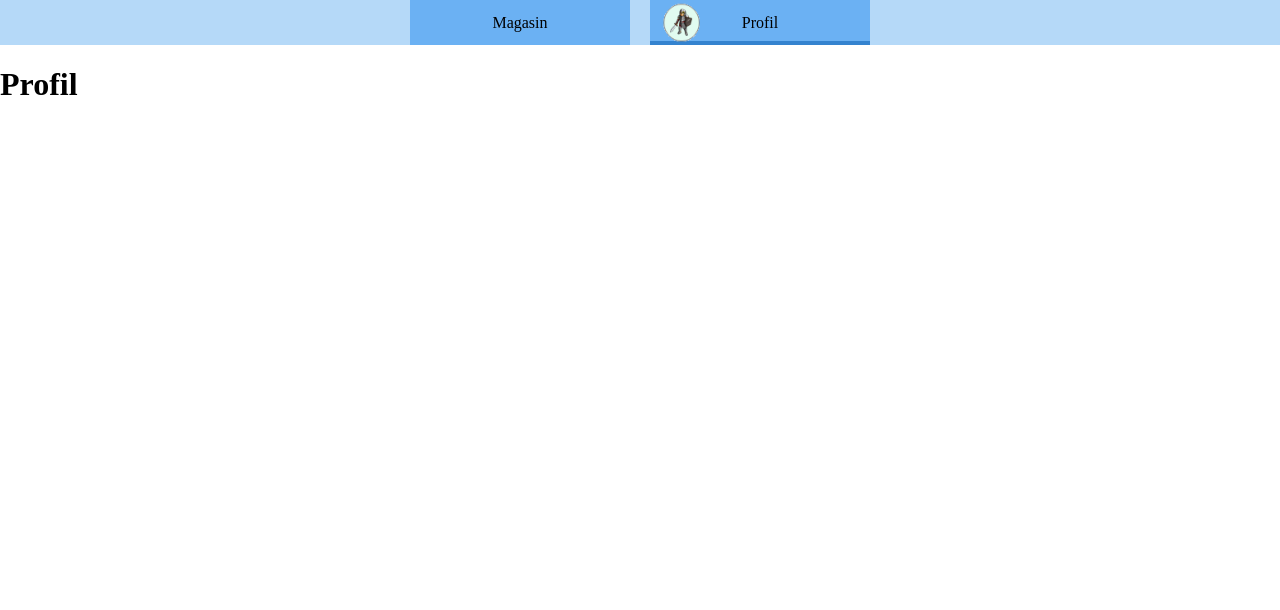
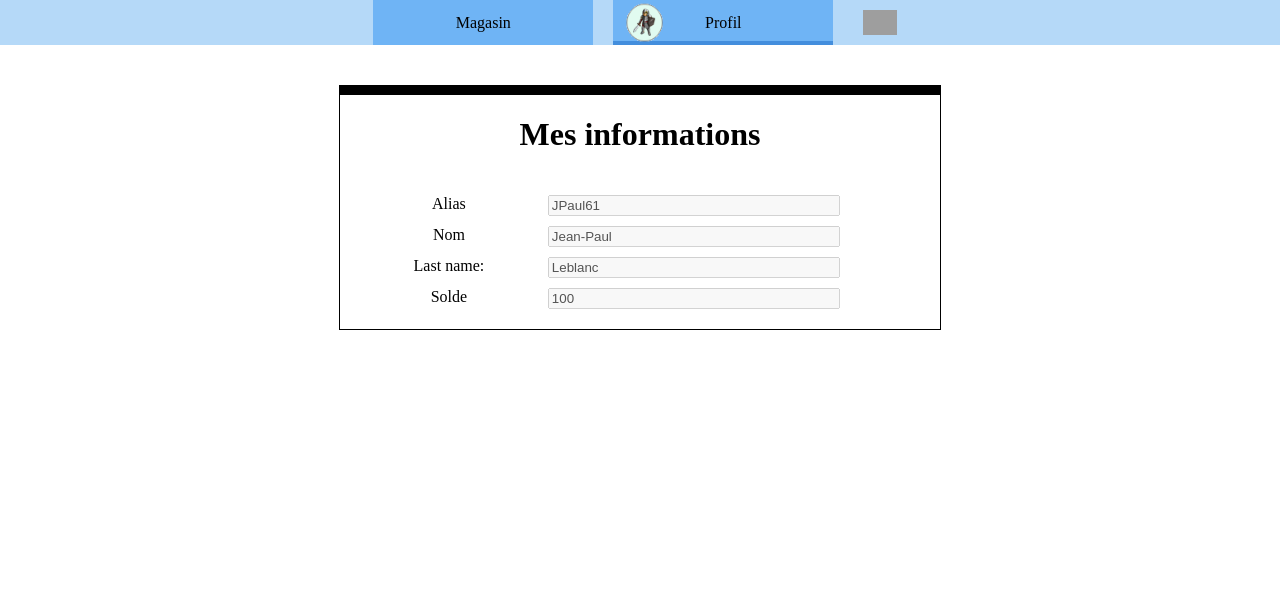
Before and after one commit to Snowywons/Chevaleresk, a PHP site: page /profile.php in a window 1280 px wide. Shown: the top 610 px of the page. Run offline with PHP 8.4, Linux system fonts and the light colour scheme; the visitor is signed in with stand-in values (Sample User, id 1); a stand-in replaces the project's code that opens the database connection; grey boxes are pictures that could not be loaded.

Commit message:
Second Commit

```diff
--- a/header.php
+++ b/header.php
@@ -37,8 +37,8 @@ else
                 <p onclick="redirect('profile.php')"></p>
                 Profil
                 <ul>
-                    <li id="shoppingcart" onclick="redirect('shoppingcart.php')">
-                        Panier d'achat
+                    <li id="modify" onclick="redirect('modify.php')">
+                        Modifier
                     </li>
                     <li id="inventory" onclick="redirect('inventory.php')">
                         Inventaire
@@ -48,6 +48,10 @@ else
                     </li>
                 </ul>
             </nav>
+            <nav id="shoppingcart" class="IconOnly">
+                <img src="./Icons/ShoppingCartIcon.png"/>
+                <p onclick="redirect('shoppingcart.php')"></p>
+            </nav>
 HTML;
 }
 echo <<<HTML
--- a/inventory.php
+++ b/inventory.php
@@ -3,7 +3,7 @@ include_once "sessionCheck.php";
 include_once "header.php";
 
 echo "
-<main>
+<main class='inventoryPage'>
     <h1>Inventaire</h1>
 </main>";
 
--- a/profile.php
+++ b/profile.php
@@ -1,11 +1,58 @@
 <?php
 include_once "sessionCheck.php";
 include_once "header.php";
+include_once "dbUtilities.php";
 
-echo "
-<main>
-    <h1>Profil</h1>
-</main>";
+/****************************************************************************************************
+ * Pour exemple seulement
+ ****************************************************************************************************/
+$debug = false; //Mettre à true pour faire des test
+
+if ($debug) {
+    $conn = connectDB("167.114.152.54", "dbchevalersk13", "chevalier13", "x7ad6a84");
+    $records = [];
+
+    if ($conn) {
+        echo "Connexion établie";
+        $query = "SELECT * FROM Joueurs;";
+
+        try {
+            $records = $conn->query($query)->fetchall();
+        } catch (PDOException $e) { }
+    }
+
+    var_dump($records);
+}
+
+/****************************************************************************************************/
+
+
+//Exemple d'information reçu de la bd
+$myInfosString = "JPaul61, Leblanc, Jean-Paul, 100, Password12345";
+
+$myInfosArray = explode(", ", $myInfosString);
+$alias = $myInfosArray[0];
+$lastName = $myInfosArray[1];
+$firstName = $myInfosArray[2];
+$balance = $myInfosArray[3];
+
+echo <<<HTML
+    <main class='profilePage'>
+        <h1>Mes informations</h1>
+        <form action="">
+            <fieldset>
+                <label for="alias">Alias</label>
+                <input type="text" id="alias" name="alias" value="$alias" disabled>
+                <label for="firstName">Nom</label>
+                <input type="text" id="firstName" name="firstName" value="$firstName" disabled>
+                <label for="lastName">Last name:</label>
+                <input type="text" id="lastName" name="lastName" value="$lastName" disabled>
+                <label for="balance">Solde</label>
+                <input type="text" id="balance" name="balance" value="$balance" disabled>
+            </fieldset>
+        </form>
+    </main>
+HTML;
 
 include_once "footer.php";
 ?>
--- a/register.php
+++ b/register.php
@@ -3,7 +3,7 @@ include_once "sessionCheck.php";
 include_once "header.php";
 
 echo "
-<main>
+<main class='registerPage'>
     <h1>Inscription</h1>
 </main>";
 
--- a/shoppingcart.php
+++ b/shoppingcart.php
@@ -3,7 +3,7 @@ include_once "sessionCheck.php";
 include_once "header.php";
 
 echo "
-<main>
+<main class='shoppingcartPage'>
     <h1>Panier d'achat</h1>
 </main>";
 
--- a/style.css
+++ b/style.css
@@ -4,8 +4,8 @@
     --nav-height: 25px;
     --nav-padding: 10px;
     --nav-headerColor: #b5d9f8;
-    --nav-currentPageColor: #3483cf;
-    --nav-buttonColor: #6bb1f3;
+    --nav-currentPageColor: #438edd;
+    --nav-buttonColor: #6fb4f5;
     --nav-buttonHoverColor: #5f9cd3;
 
     --nav-storeCategoryTitle: #6bb1f3;
@@ -50,6 +50,12 @@ nav > nav
     cursor: pointer;
 }
 
+nav > nav.IconOnly
+{
+    width: auto;
+    background-color: transparent;
+}
+
 nav > p
 {
     position: absolute;
@@ -63,6 +69,13 @@ nav > img
     position: absolute;
     left: 5%;
     height: 90%;
+}
+
+nav.IconOnly > img
+{
+    position: relative;
+    left: 0;
+    height: 100%;
 }
 
 nav ul
@@ -152,9 +165,20 @@ nav input[type=checkbox]
     align-items: center;
     justify-content: space-evenly;
     width: 150px;
-    border: 1px solid black;
+    border-left: 0;
+    border-top: 0;
+    border-right: 1px;
+    border-bottom: 1px;
+    border-style: solid;
+    border-color: #4f4f4f;
     padding: 5px;
     user-select: none;
+    background-color: rgba(0,0,0,0.1);
+}
+
+.filter.opened
+{
+    background-color: rgba(0,0,0,0.15);
 }
 
 .filter > img
@@ -170,7 +194,7 @@ nav input[type=checkbox]
 
 .filter:hover
 {
-    background-color: rgba(0,0,0,0.2);
+    background-color: rgba(0,0,0,0.25);
     cursor: pointer;
 }
 
@@ -190,3 +214,45 @@ nav input[type=checkbox]
 {
     display: none;
 }
+
+/************************************
+ *             Profil
+ ************************************/
+
+.profilePage, .modifyPage, .inventoryPage, .shoppingcartPage, .registerPage
+{
+    width: 600px;
+    margin: 40px auto;
+    border: 1px solid black;
+    text-align: center;
+    border-top: 10px solid black;
+}
+
+.personalInfosContainer
+{
+    display: grid;
+    grid-template-columns: auto auto;
+    align-items: center;
+}
+
+.personalInfosContainer > p
+{
+    padding: 10px;
+    margin: 0;
+}
+
+fieldset
+{
+    width: 80%;
+    border: 0;
+    display: grid;
+    grid-template-columns: auto auto;
+    grid-gap: 10px;
+    margin: 0;
+    padding: 20px;
+}
+
+fieldset > input[type=submit]
+{
+    grid-column-start: 2;
+}
```
